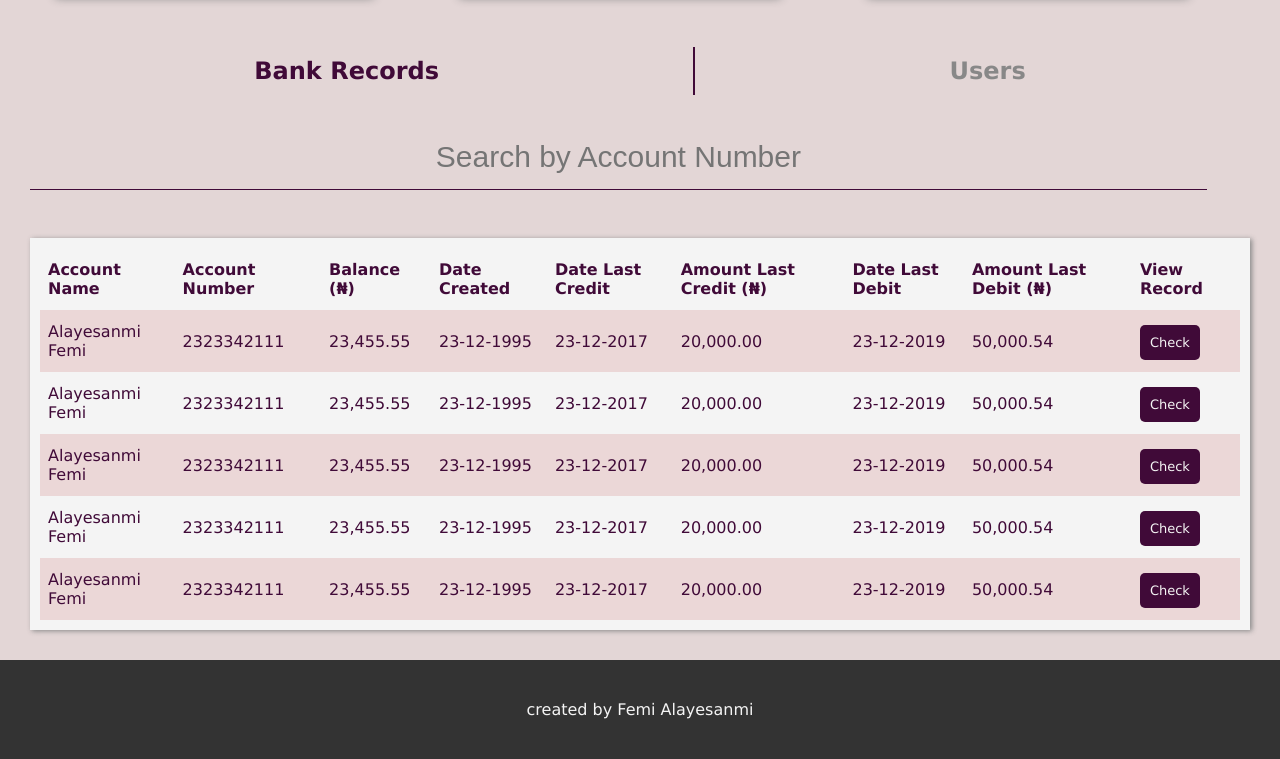
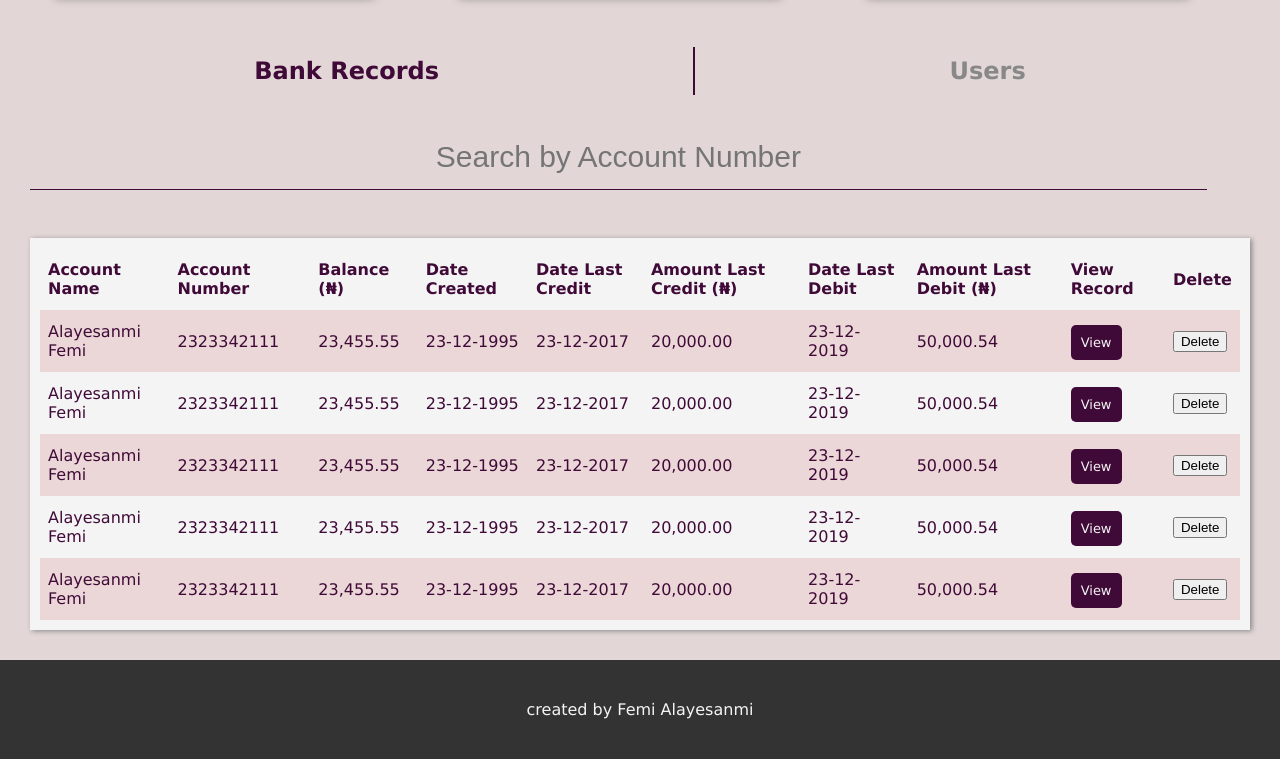
Before and after one commit to FemiOfficial/Banka, a plain HTML site: page UI/admin_dashboard.html in a window 1280 px wide. Shown: the part 409-1168 px from the top of the page. Drawn offline with Linux system fonts and the light colour scheme.

Commit message:
feat(admin can delete bank account): Added a link for admin to delete account Added a modal prompt for delete account action

```diff
--- a/UI/admin_dashboard.html
+++ b/UI/admin_dashboard.html
@@ -131,6 +131,7 @@
                                                   <th>Date Last Debit</th>
                                                   <th>Amount Last Debit (&#x20A6;) </th>
                                                   <th>View Record</th>
+                                                  <th>Delete</th>
                                                 </tr>
                                                 <tr>
                                                   <td>Alayesanmi Femi</td>
@@ -142,9 +143,11 @@
                                                   <td>23-12-2019</td>
                                                   <td>50,000.54</td>
                                                   <td>
-                                                        <a href="bank_statement.html" class="account-action credit-action">Check</a>
+                                                        <a href="bank_statement.html" class="account-action credit-action">View</a>
                                                   </td>
-
+                                                  <td>
+                                                      <button onclick="alert('Account Deleted!');">Delete</button>
+                                                  </td>
                                                 </tr>
                                                 <tr>
                                                     <td>Alayesanmi Femi</td>
@@ -156,9 +159,11 @@
                                                     <td>23-12-2019</td>
                                                     <td>50,000.54</td>
                                                     <td>
-                                                            <a href="bank_statement.html" class="account-action credit-action">Check</a>
+                                                            <a href="bank_statement.html" class="account-action credit-action">View</a>
                                                       </td>
-
+                                                      <td>
+                                                          <button onclick="alert('Account Deleted!');">Delete</button>
+                                                      </td>
                                                 </tr>
                                                 <tr>
                                                     <td>Alayesanmi Femi</td>
@@ -170,9 +175,11 @@
                                                     <td>23-12-2019</td>
                                                     <td>50,000.54</td>
                                                     <td>
-                                                            <a href="bank_statement.html" class="account-action credit-action">Check</a>
+                                                            <a href="bank_statement.html" class="account-action credit-action">View</a>
                                                       </td>
-
+                                                      <td>
+                                                          <button onclick="alert('Account Deleted!');">Delete</button>
+                                                      </td>
                                                 </tr>
                                                 <tr>
                                                     <td>Alayesanmi Femi</td>
@@ -184,9 +191,11 @@
                                                     <td>23-12-2019</td>
                                                     <td>50,000.54</td>
                                                     <td>
-                                                            <a href="bank_statement.html" class="account-action credit-action">Check</a>
+                                                            <a href="bank_statement.html" class="account-action credit-action">View</a>
                                                       </td>
-
+                                                      <td>
+                                                          <button onclick="alert('Account Deleted!');">Delete</button>
+                                                      </td>
                                                 </tr>
                                                 <tr>
                                                     <td>Alayesanmi Femi</td>
@@ -198,9 +207,11 @@
                                                     <td>23-12-2019</td>
                                                     <td>50,000.54</td>
                                                     <td>
-                                                            <a href="bank_statement.html" class="account-action credit-action">Check</a>
+                                                            <a href="bank_statement.html" class="account-action credit-action">View</a>
                                                       </td>
-
+                                                      <td>
+                                                          <button onclick="alert('Account Deleted!');">Delete</button>
+                                                      </td>
                                                 </tr>
                                               </table>
                                 </div>
```
